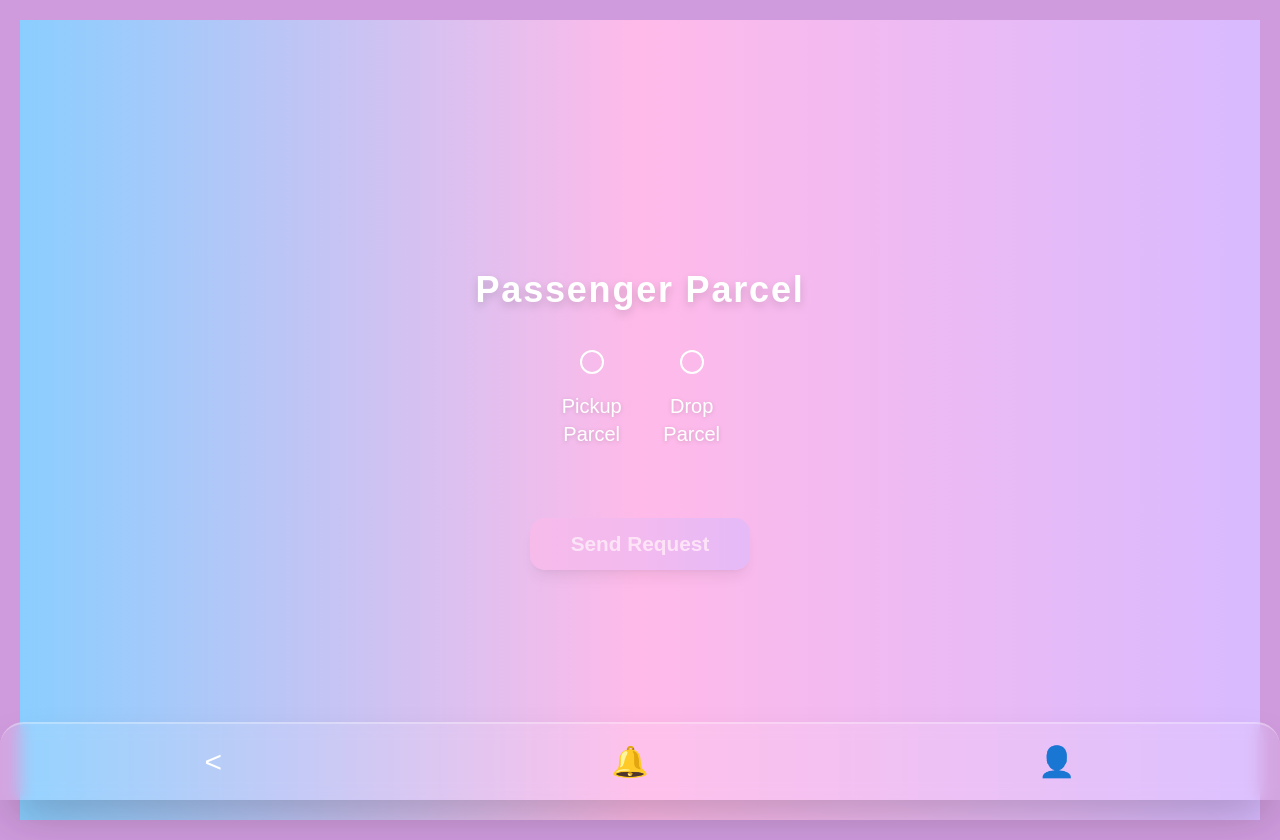
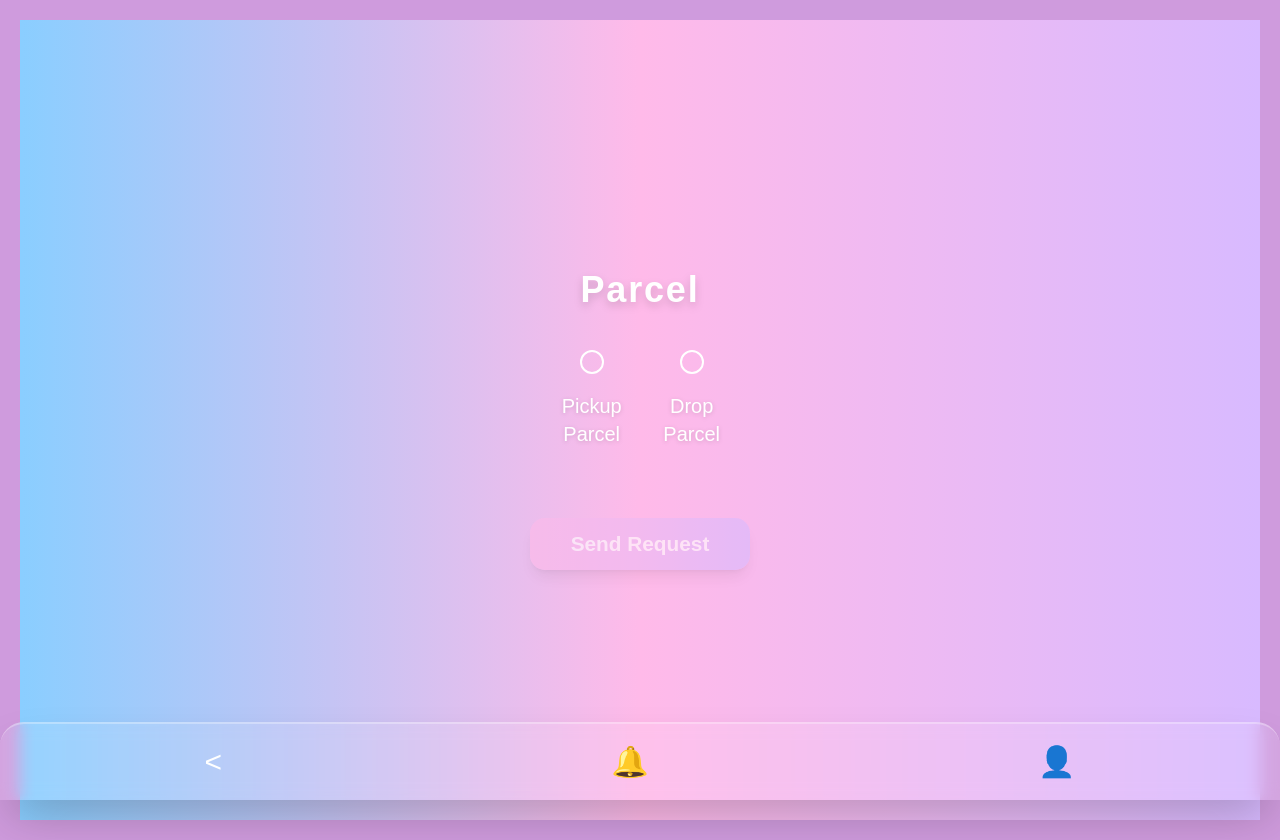
Before and after one commit to ellijane11/DSA-MINI-PROJECT, a Next.js app: page /driver/parcel in a window 1280 px wide. Built offline with nearby package versions, Linux system fonts and the light colour scheme.

Commit message:
Update page.tsx

```diff
--- a/src/app/driver/parcel/page.tsx
+++ b/src/app/driver/parcel/page.tsx
@@ -89,7 +89,7 @@ export default function PassengerParcelPage() {
             style={mainGradientStyle}
         >
             <h1 className="text-4xl font-extrabold mb-10 text-white drop-shadow-lg tracking-wider">
-                Passenger Parcel
+              Parcel
             </h1>
 
             <div className="flex flex-col gap-10 w-[240px] text-center">
@@ -125,7 +125,7 @@ export default function PassengerParcelPage() {
 
             {/* --- Bottom Nav --- */}
             <nav className="fixed bottom-0 left-0 w-full flex justify-around items-center py-4 z-50 bg-white/10 backdrop-blur-sm shadow-2xl rounded-t-3xl border-t-2 border-white/30">
-                <NavLink href="/passenger" tooltip="Home">
+                <NavLink href="/driver" tooltip="Home">
                     &lt;
                 </NavLink>
                 <NavLink href="/requests" tooltip="Requests">
```
